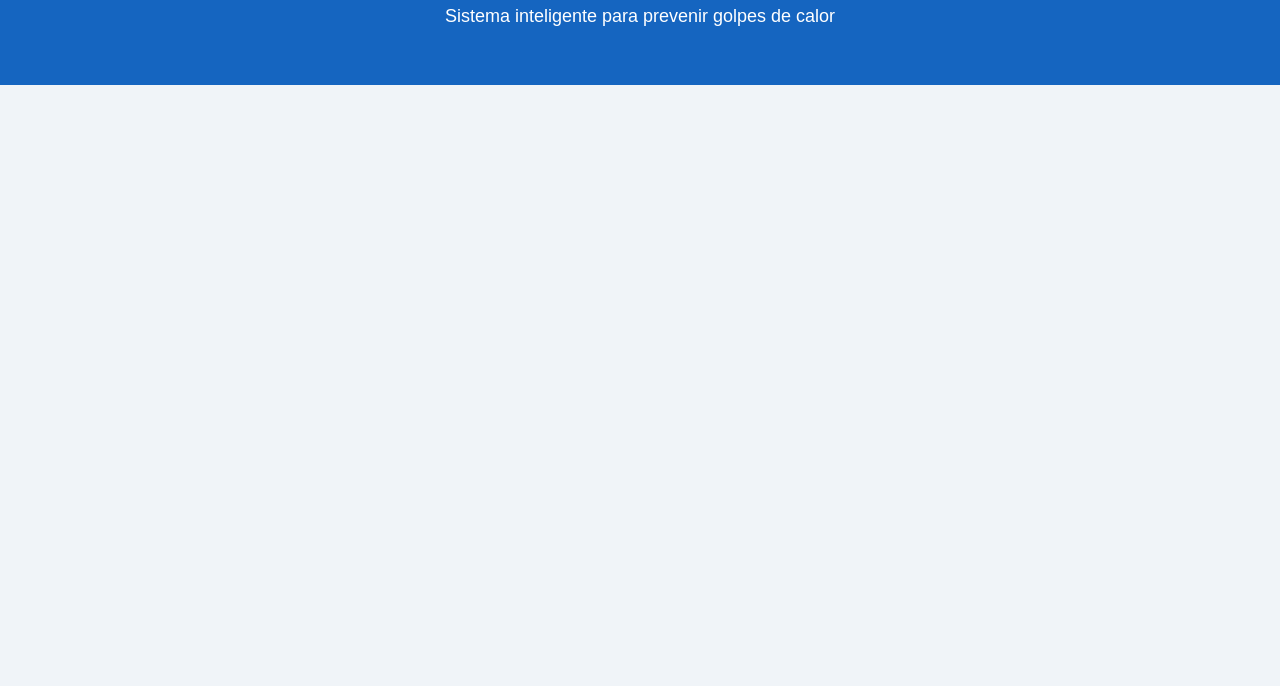
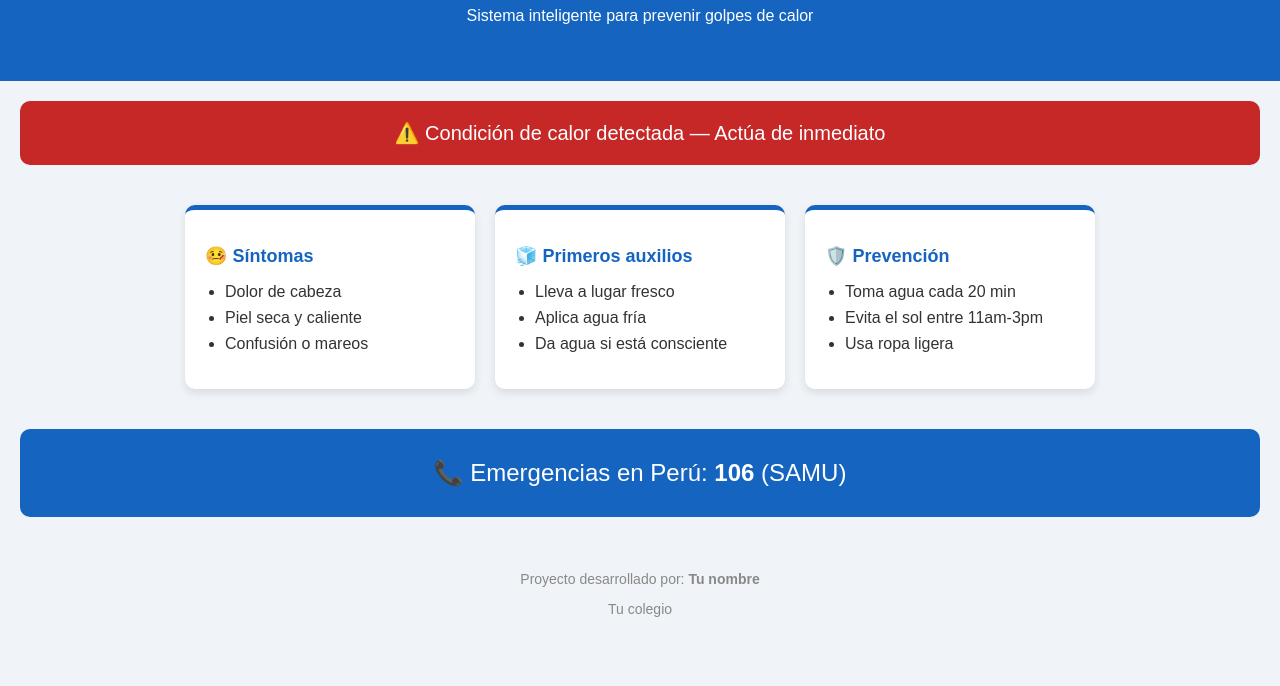
Before and after one commit to luzhuerta8926-glitch/MonitoreoTermicoQR, a plain HTML site: page index.html in a window 1280 px wide. Shown: the part 114-800 px from the top of the page. Drawn offline with Linux system fonts and the light colour scheme.

Commit message:
Update index.html

```diff
--- a/index.html
+++ b/index.html
@@ -1,17 +1,14 @@
 <!DOCTYPE html>
 <html lang="es">
 <head>
-
   <meta charset="UTF-8">
   <meta name="viewport" content="width=device-width, initial-scale=1.0">
   <title>MonitoreoTermicoQR</title>
   <style>
-
-    body{
-     margin:0;
-     font-family: Arial,sans-serif;
+    body {
+      margin: 0;
+      font-family: Arial, sans-serif;
       background-color: #f0f4f8;
-     color: #1a1a2e;
     }
 
     header {
@@ -20,17 +17,116 @@
       text-align: center;
       padding: 40px 20px;
     }
-    header p{
-    font-size: 18px;
-    margin-top: 10px;
+
+    .alerta {
+      background-color: #c62828;
+      color: white;
+      text-align: center;
+      padding: 20px;
+      margin: 20px;
+      border-radius: 10px;
+      font-size: 20px;
     }
 
+    .tarjetas {
+      display: flex;
+      justify-content: center;
+      gap: 20px;
+      padding: 20px;
+      flex-wrap: wrap;
+    }
+
+    .tarjeta {
+      background-color: white;
+      border-radius: 10px;
+      padding: 20px;
+      width: 250px;
+      box-shadow: 0 4px 8px rgba(0,0,0,0.1);
+      border-top: 5px solid #1565c0;
+    }
+
+    .tarjeta h2 {
+      color: #1565c0;
+      font-size: 18px;
+    }
+
+    .tarjeta ul {
+      padding-left: 20px;
+    }
+
+    .tarjeta li {
+      margin-bottom: 8px;
+      color: #333;
+    }
+
+    .emergencia {
+      text-align: center;
+      background-color: #1565c0;
+      color: white;
+      padding: 30px;
+      font-size: 24px;
+      margin: 20px;
+      border-radius: 10px;
+    }
+
+    footer {
+      text-align: center;
+      padding: 20px;
+      color: #888;
+      font-size: 14px;
+    }
   </style>
 </head>
 <body>
-    <header><h1> MonitoreoTermicoQR</h1>
-    <p> Sistema inteligente para prevenir golpes de calor</p>
+
+  <header>
+    <h1>🌡️ MonitoreoTermicoQR</h1>
+    <p>Sistema inteligente para prevenir golpes de calor</p>
   </header>
+
+  <div class="alerta">
+    ⚠️ Condición de calor detectada — Actúa de inmediato
+  </div>
+
+  <div class="tarjetas">
+
+    <div class="tarjeta">
+      <h2>🤒 Síntomas</h2>
+      <ul>
+        <li>Dolor de cabeza</li>
+        <li>Piel seca y caliente</li>
+        <li>Confusión o mareos</li>
+      </ul>
+    </div>
+
+    <div class="tarjeta">
+      <h2>🧊 Primeros auxilios</h2>
+      <ul>
+        <li>Lleva a lugar fresco</li>
+        <li>Aplica agua fría</li>
+        <li>Da agua si está consciente</li>
+      </ul>
+    </div>
+
+    <div class="tarjeta">
+      <h2>🛡️ Prevención</h2>
+      <ul>
+        <li>Toma agua cada 20 min</li>
+        <li>Evita el sol entre 11am-3pm</li>
+        <li>Usa ropa ligera</li>
+      </ul>
+    </div>
+
+  </div>
+
+  <div class="emergencia">
+    📞 Emergencias en Perú: <strong>106</strong> (SAMU)
+  </div>
+
+  <footer>
+    <p>Proyecto desarrollado por: <strong>Tu nombre</strong></p>
+    <p>Tu colegio</p>
+  </footer>
 
 </body>
 </html>
```
Lines whose indentation alone changed are shown as unchanged.
